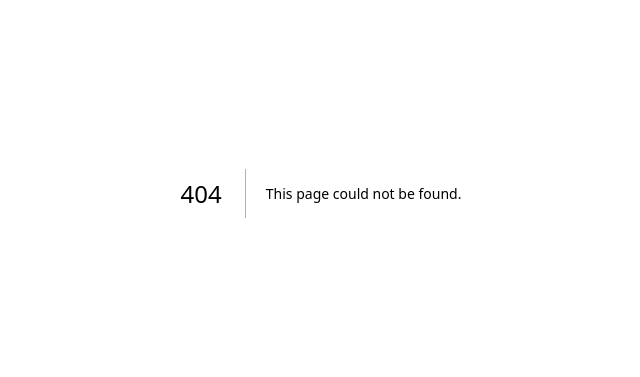
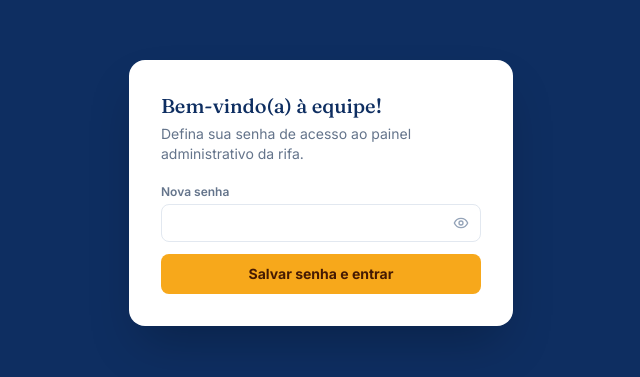
Before and after one commit to Netto-D-Law/rifa-app, a Next.js app: page /admin/set-password in a window 1280 px wide. Before the commit this address had no page. Shown: the part 207-584 px from the top of the page, without its empty margins (319-959 px from the left). Built offline with nearby package versions, Linux system fonts and the light colour scheme.

Commit message:
Create page.tsx

```diff
--- /dev/null
+++ b/src/app/admin/set-password/page.tsx
@@ -0,0 +1,37 @@
+import { definirSenha } from './actions';
+import PasswordInput from '@/components/admin/PasswordInput';
+
+export default async function SetPasswordPage({
+  searchParams,
+}: {
+  searchParams: Promise<{ erro?: string }>;
+}) {
+  const { erro } = await searchParams;
+
+  return (
+    <main className="flex min-h-screen items-center justify-center bg-rotary-blueDark px-4">
+      <div className="w-full max-w-sm rounded-2xl bg-white p-8 shadow-2xl">
+        <h1 className="font-display text-xl text-rotary-blueDark">Bem-vindo(a) à equipe!</h1>
+        <p className="mt-1 text-sm text-slate-500">
+          Defina sua senha de acesso ao painel administrativo da rifa.
+        </p>
+
+        {erro && (
+          <div className="mt-4 rounded-lg bg-red-50 px-3 py-2 text-sm text-red-700">
+            A senha precisa ter pelo menos 8 caracteres.
+          </div>
+        )}
+
+        <form action={definirSenha} className="mt-5 space-y-3">
+          <PasswordInput name="password" label="Nova senha" minLength={8} required />
+          <button
+            type="submit"
+            className="w-full rounded-lg bg-rotary-gold py-2.5 text-sm font-bold text-amber-950 hover:bg-amber-500"
+          >
+            Salvar senha e entrar
+          </button>
+        </form>
+      </div>
+    </main>
+  );
+}
```
